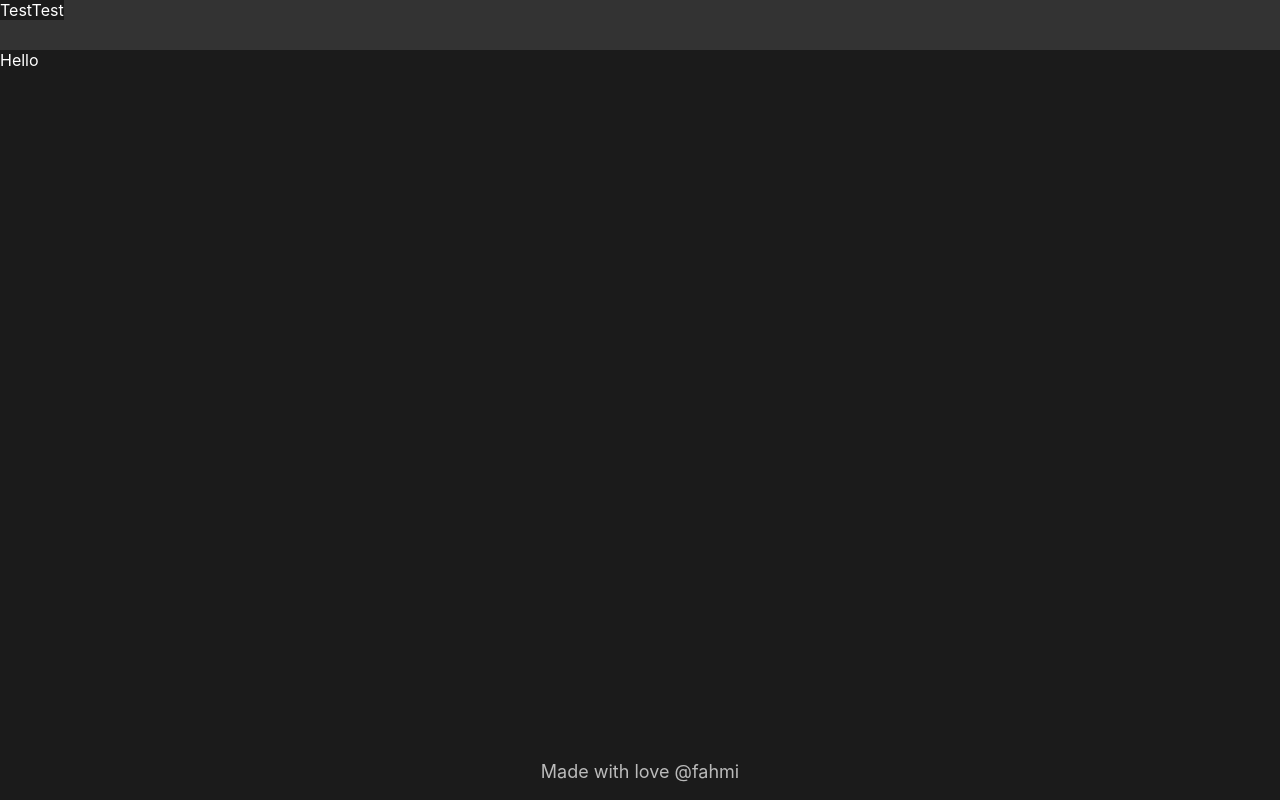
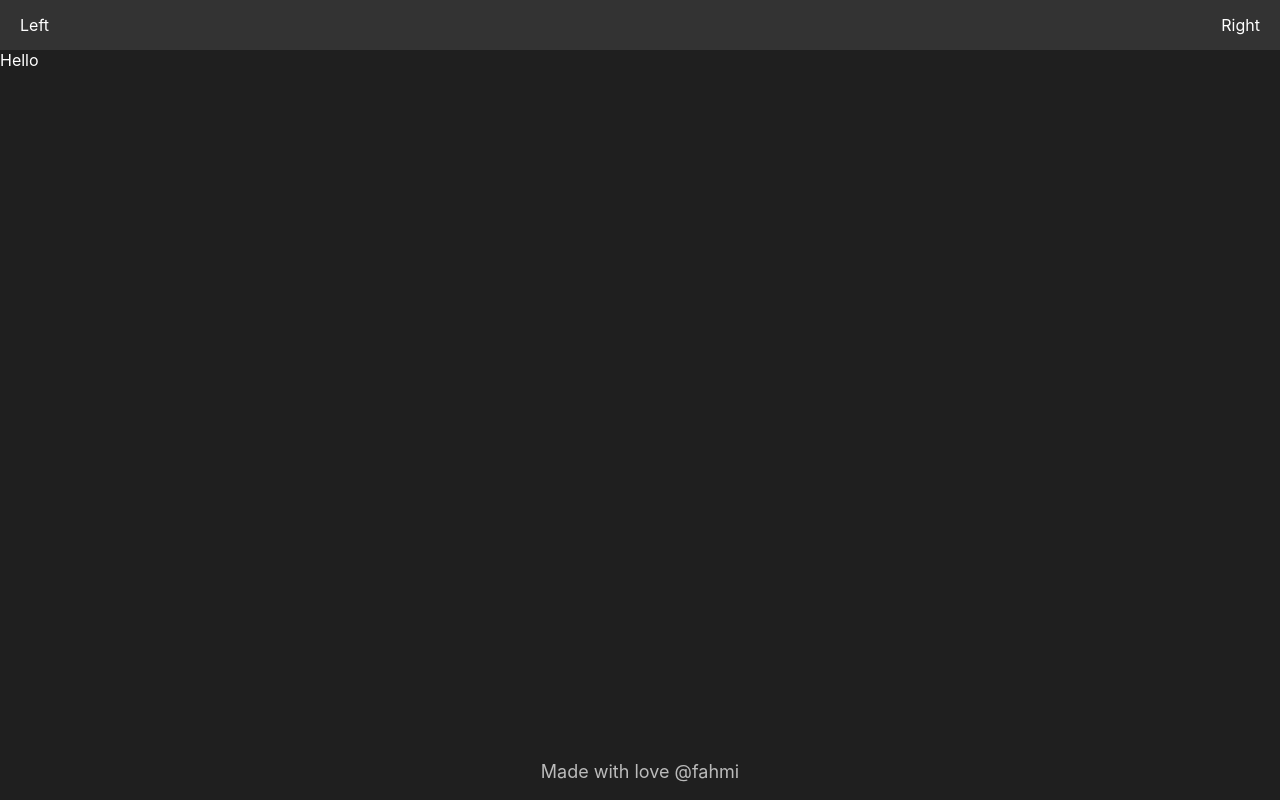
Before and after one commit to fahmiaz411/next-basic, a Next.js app: page / in a window 1280 px wide. Built offline with nearby package versions, Linux system fonts and the light colour scheme.

Commit message:
new flex

```diff
--- a/components/Header/index.tsx
+++ b/components/Header/index.tsx
@@ -10,14 +10,20 @@ const styles: Style = {
     width: "100%",
     height: 50,
     backgroundColor: "#333",
+    display: "flex",
+    flexDirection: "row",
+    justifyContent: "space-between",
+    alignItems: "center",
+    paddingLeft: 20,
+    paddingRight: 20,
   },
 };
 
 export default function Header() {
   return (
     <header style={styles.container}>
-      <span>Test</span>
-      <span>Test</span>
+      <span>Left</span>
+      <span>Right</span>
     </header>
   );
 }
--- a/styles/globals.css
+++ b/styles/globals.css
@@ -1,5 +1,6 @@
 html,
 body {
+  background-color: rgb(31, 31, 31);
   padding: 0;
   margin: 0;
   height: 100%;
@@ -9,8 +10,5 @@ body {
 
 * {
   box-sizing: border-box;
-  width: auto;
-  height: auto;
   color: white;
-  background-color: rgb(27, 27, 27);
 }
```
